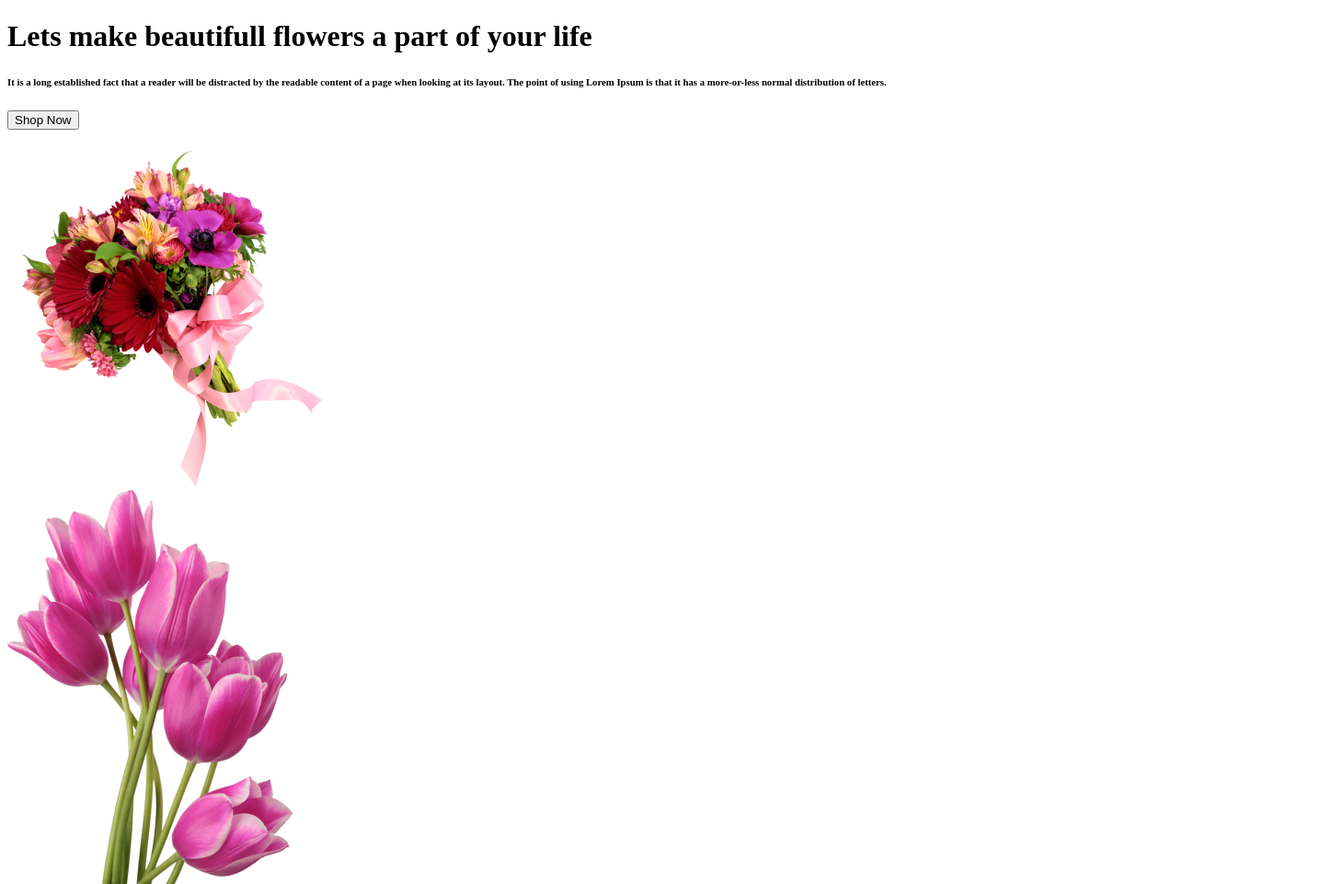
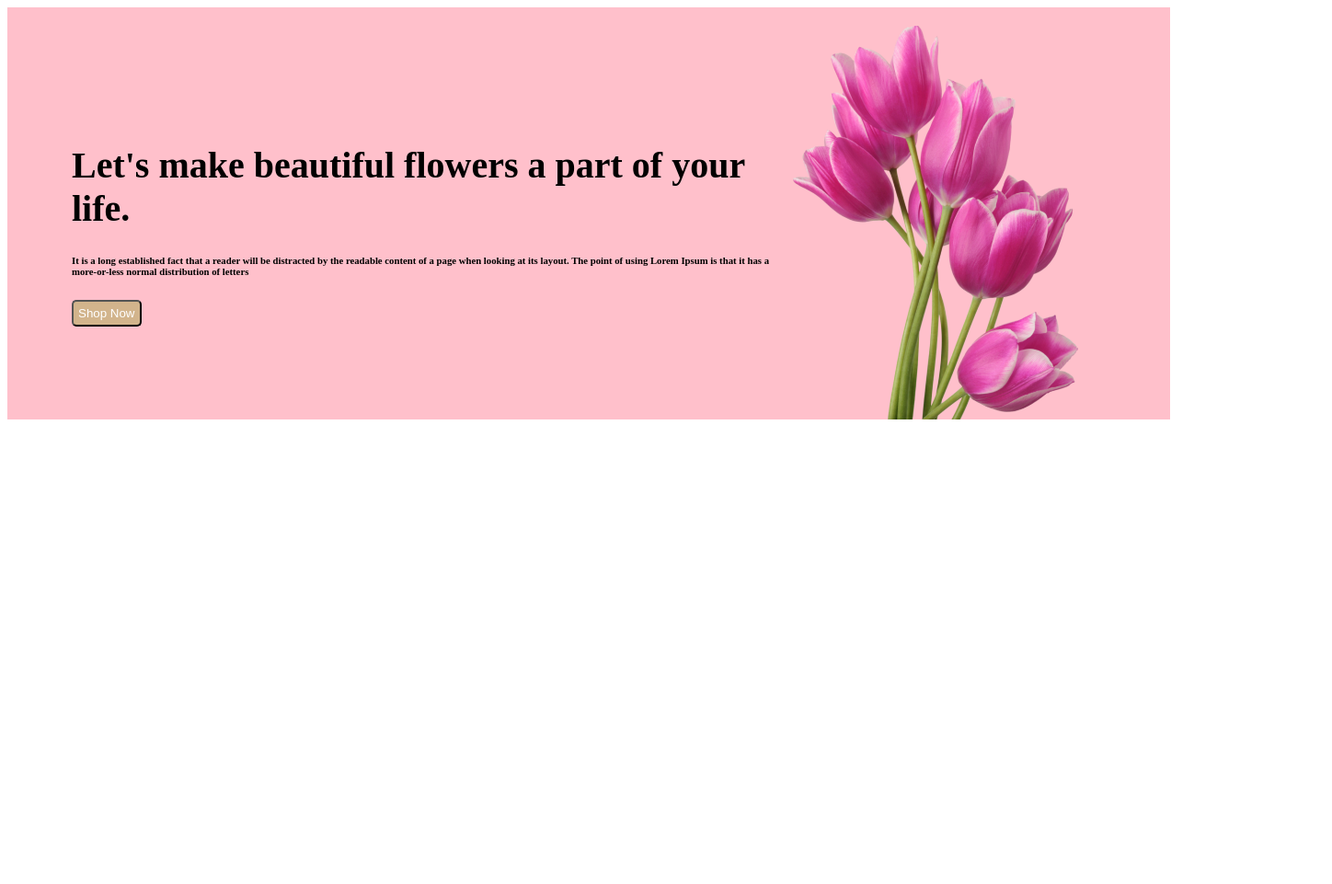
Before and after one commit to foysalmahmudrimon1/my-simple-website, a plain HTML site: page index.html in a window 1280 px wide. Shown: the top 961 px of the page at 92% size, 1448 px wide, since content can reach past the window. After the commit the page ends 800 px from the top, so only its background shows below. Drawn offline with Linux system fonts and the light colour scheme.

Commit message:
all is well

```diff
--- a/index.html
+++ b/index.html
@@ -1,76 +1,52 @@
 <!DOCTYPE html>
 <html lang="en">
-
 <head>
     <meta charset="UTF-8">
     <meta name="viewport" content="width=device-width, initial-scale=1.0">
-    <title>my simple website</title>
+    <title>Document</title>
 <link rel="stylesheet" href="style.css">
+
 </head>
+<body>
 
-<body>
-    <div class="imj">
+<header class="header">
 
+<div class="bannar">
 
-        <div>
-            <div class="all">
-                <h1 class="header">Lets make beautifull flowers a part of your life</h1>
+<div class="two">
 
-                <h6>It is a long established fact that a reader will be distracted by the readable
+<h1 class="mul">Let's make
+    beautiful flowers a
+    part of your life.</h1>
+
+    <h6 class="soto">It is a long established fact that a reader will be distracted by the readable
         content of a page when looking at its layout. The point of using Lorem Ipsum is
-                    that it has a more-or-less normal distribution of letters.</h6>
+        that it has a more-or-less normal distribution of letters</h6>
+
+        <button class="btn-primary">Shop Now</button>
 
     </div>
-            <button id="btn">Shop Now</button>
-
-
-            <div>
-
-                <img src="pngwing 10.pngsss" alt="">
-
+<img src="pngwing 6.png" alt="">
 </div>
 
 
-
-            <div>
+</header>
 
 
-                <img src="pngwing 5.png" alt="">
-
-                <div>
+<main>
 
 
-                    <img src="pngwing 6.png" alt="">
-                </div>
-            </div>
 
-            <div>
+</main>
 
 
-                <img src="pngwing 7.png" alt="">
-
-            </div>
-
-            <div>
-                <h2>Our Featured Flowers </h2> <br>
-
-                <h1>It is a long established fact that a reader will be distracted by the readable
-                    content of a page when looking at its layout.</h2>
-
-
-            </div>
+<footer>
 
 
 
 
-
-            <div class="rr">
+</footer>
 
 
-<img src="Rectangle 9.png" alt="">
- <input type="email">
-            </div>
-
 </body>
-
 </html>
--- a/style.css
+++ b/style.css
@@ -1,5 +1,14 @@
-.bannar{background: fixed; background-color: pink} pink;}
+.header{background-color: pink}
+.two{padding-left: 50px;}
+.bannar{padding: 20px 100px 0px 20px;
+         display: flex; align-items: center;
+}
 
-.header{pointer-events: stroke;}
+.mul{font-size:40px;}
 
-.qq{margin-right: auto;}
+.soto{}
+
+.btn-primary{color: white; background-color:tan; border-radius: 5px; padding: 5px ;
+
+
+}
```
Lines whose indentation alone changed are shown as unchanged.
